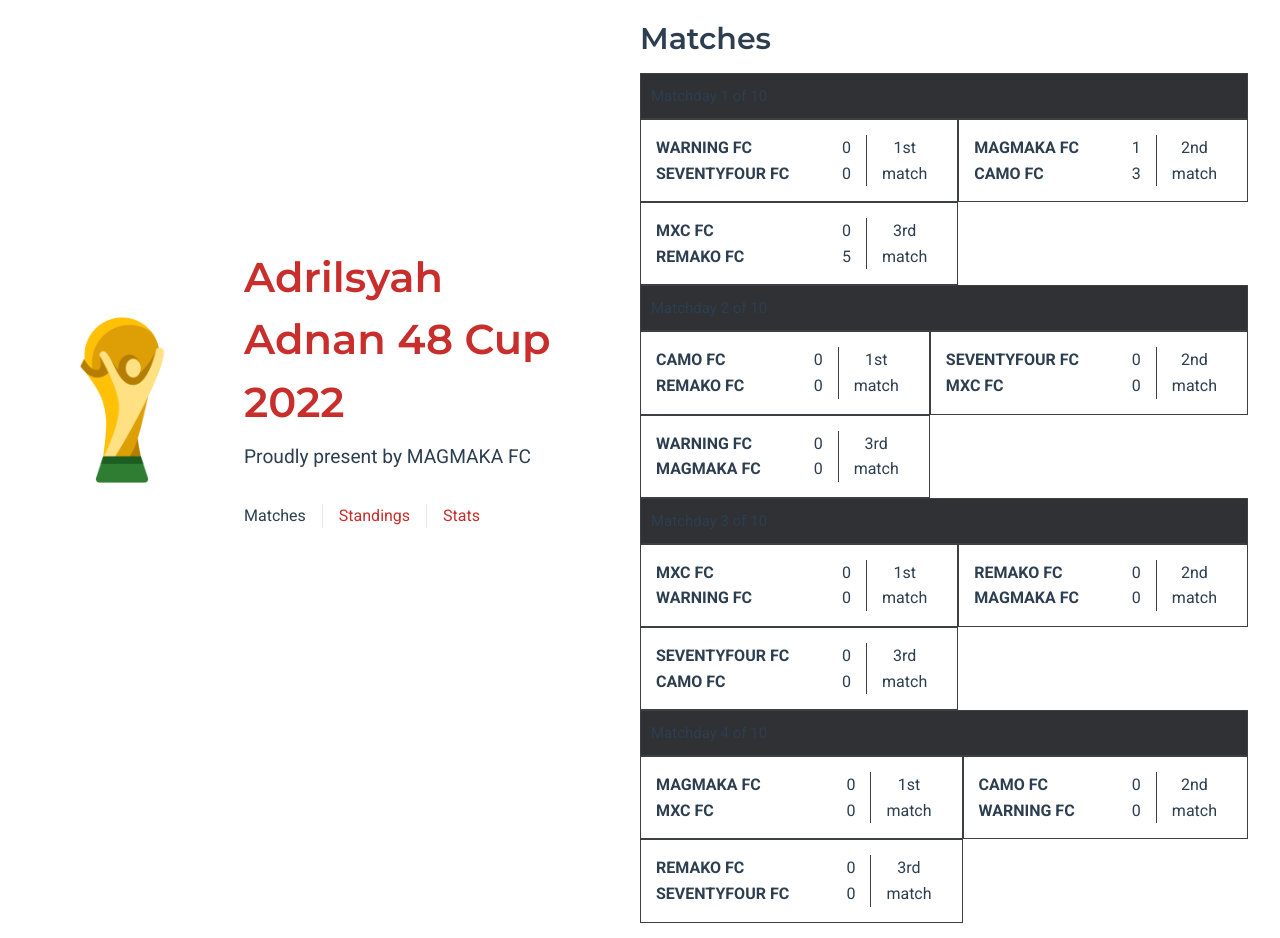
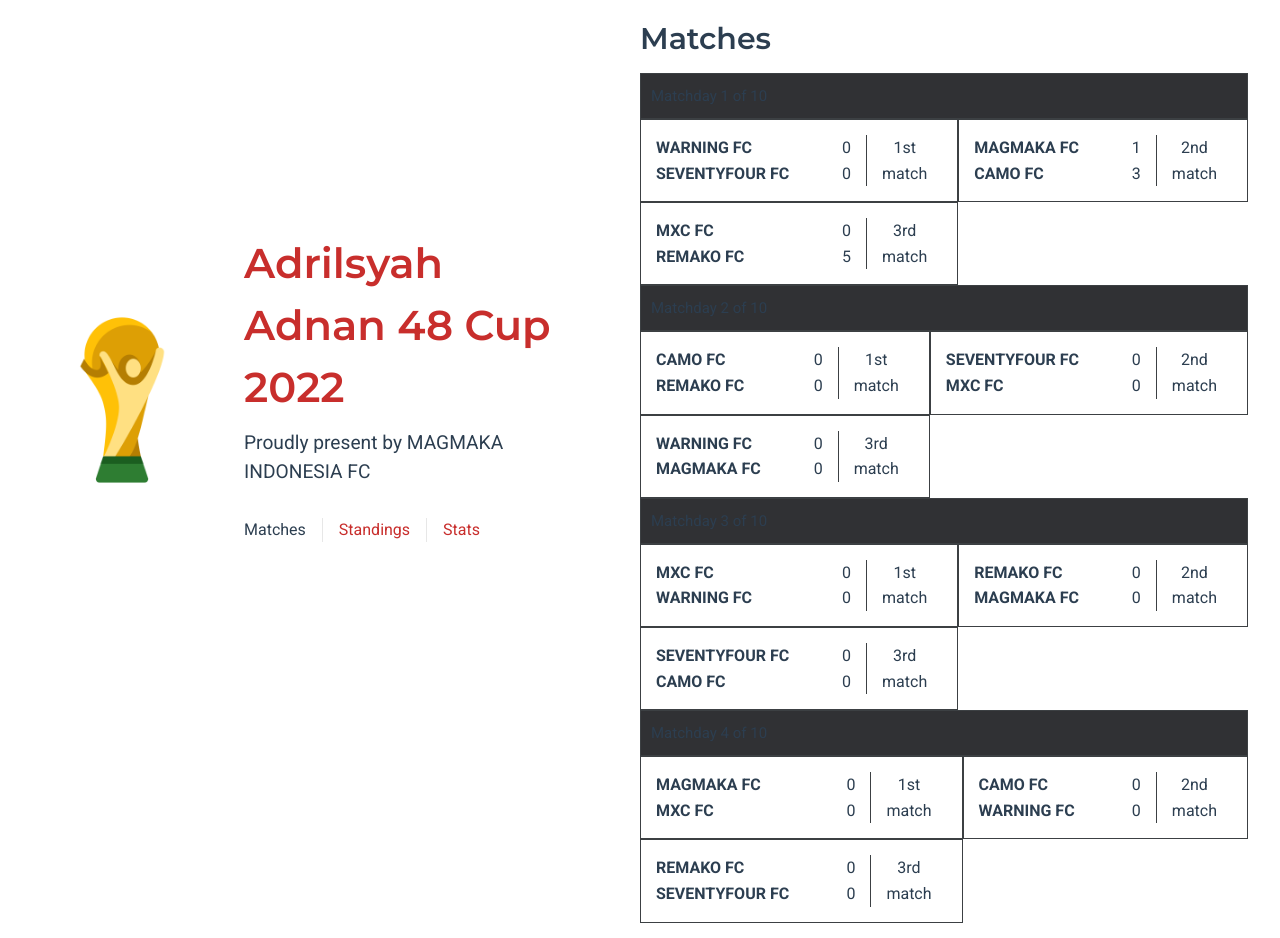
Before and after one commit to Nurhiman20/magmaka-futsal-league, a Vue app: page / in a window 1280 px wide. Built offline with nearby package versions, Linux system fonts and the light colour scheme.

Commit message:
:hammer: Change title

```diff
--- a/src/components/TitleComponent.vue
+++ b/src/components/TitleComponent.vue
@@ -8,7 +8,7 @@ defineProps<{
   <div class="greetings">
     <h1 class="primary-color">{{ msg }}</h1>
     <h3>
-      Proudly present by MAGMAKA FC
+      Proudly present by MAGMAKA INDONESIA FC
     </h3>
   </div>
 </template>
```
